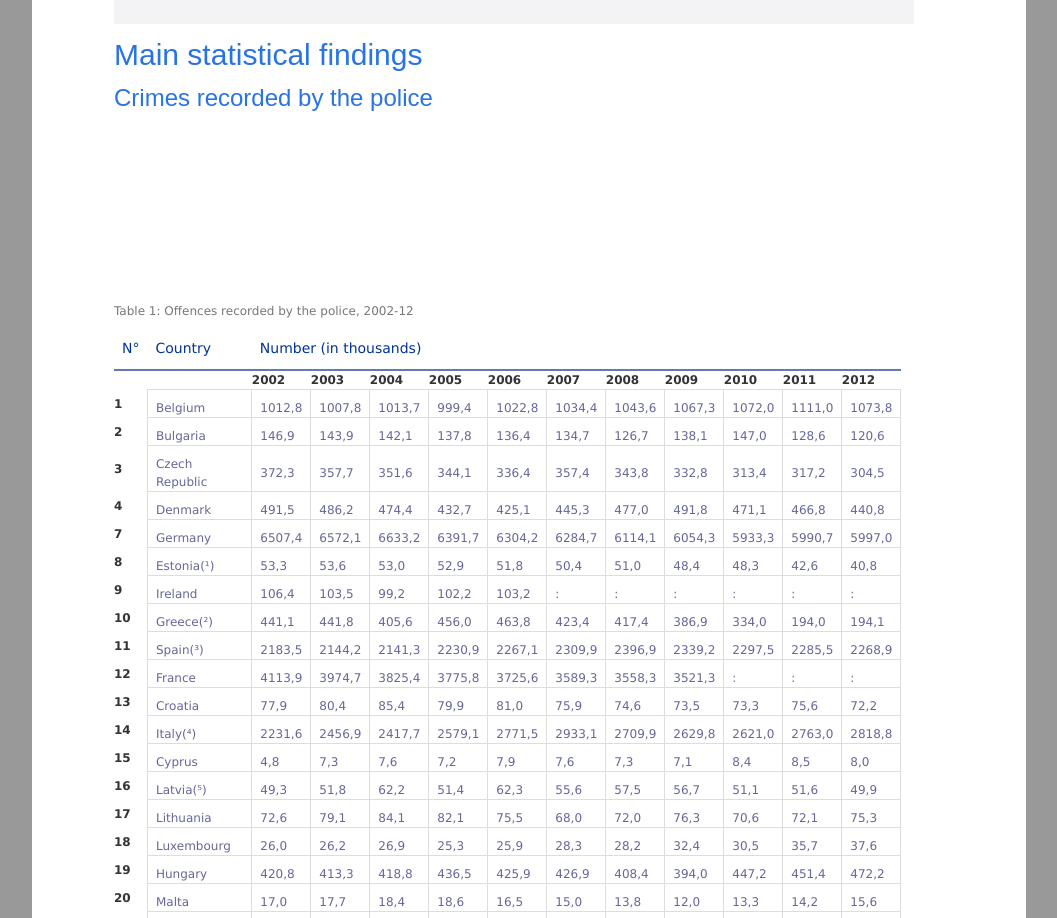
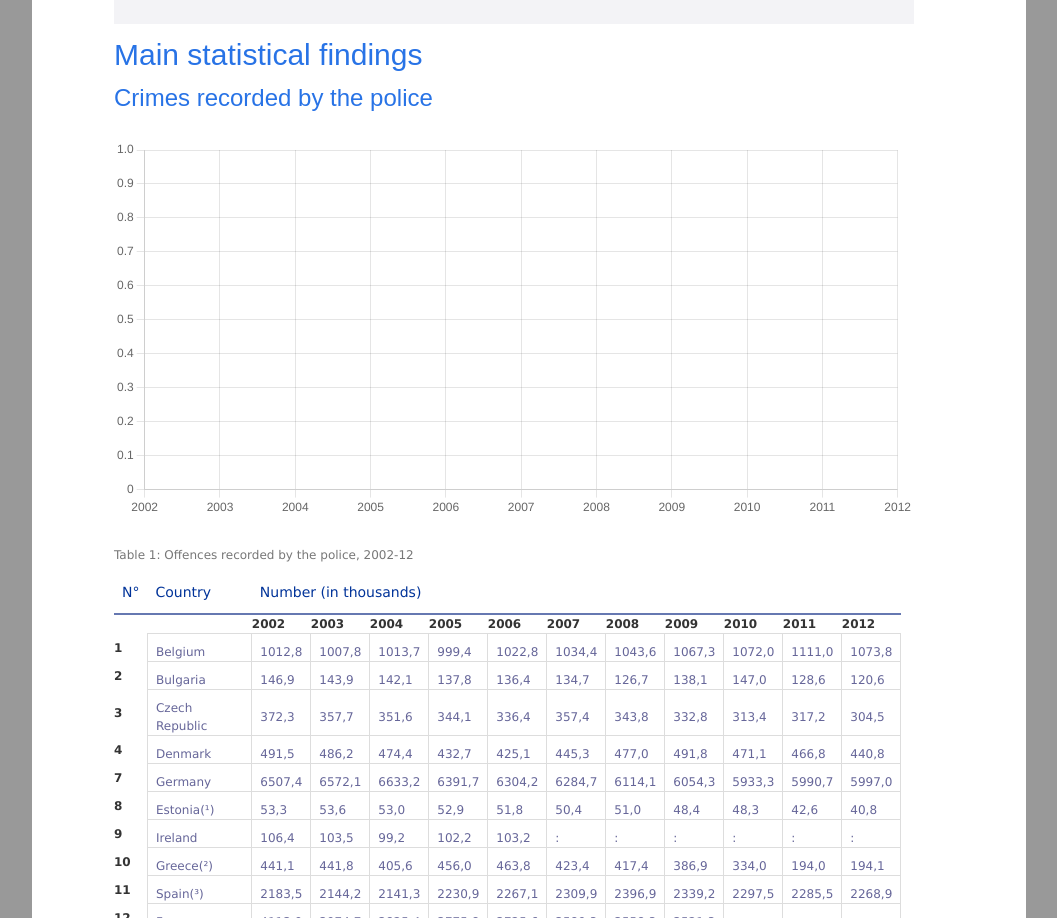
Before and after one commit to MarineVH/js-datavisualisation-challenge, a website: page index.html in a window 1280 px wide. Shown: the part 997-1915 px from the top of the page, without its empty margins (111-1168 px from the left). Drawn offline with nearby package versions, Linux system fonts and the light colour scheme; a web font is replaced by a local one.

Commit message:
test 1er graph

```diff
--- a/index.html
+++ b/index.html
@@ -2065,7 +2065,7 @@
     <!--END PAGE-->
   </div>
 
-  <script src="script.js"></script>
+
   <script src="test.js"></script>
   <script src="https://cdn.jsdelivr.net/npm/chart.js"></script>
 </body>
--- a/script.js
+++ b/script.js
@@ -6,6 +6,8 @@ table1.parentNode.insertBefore(canvas, table1);
 let years1 = [];
 let country1 = [];
 let offenses =[];
+
+
 
 new Chart(canvas, {
     type: 'line',
--- a/test.js
+++ b/test.js
@@ -7,14 +7,24 @@ let years1 = [];
 let country1 = [];
 let offenses =[];
 
+let rows1 = table1.rows[1];
+
+for (let i = 2 ; i < rows1.cells.length ; i++) {
+    years1.push(rows1.cells[i].textContent);
+}
+
+for (let i = 2 ; i < table1.rows.length ; i++) {
+    let row = table1.rows[i];
+    country1.push(row.cells[1].textContent);
+}
 
 
 new Chart(canvas, {
     type: 'line',
     data: {
-      labels: years,
+      labels: years1,
       datasets: [{
-        label: country,
+        label: country1,
         data: offenses,
         borderWidth: 1
       }]
```
